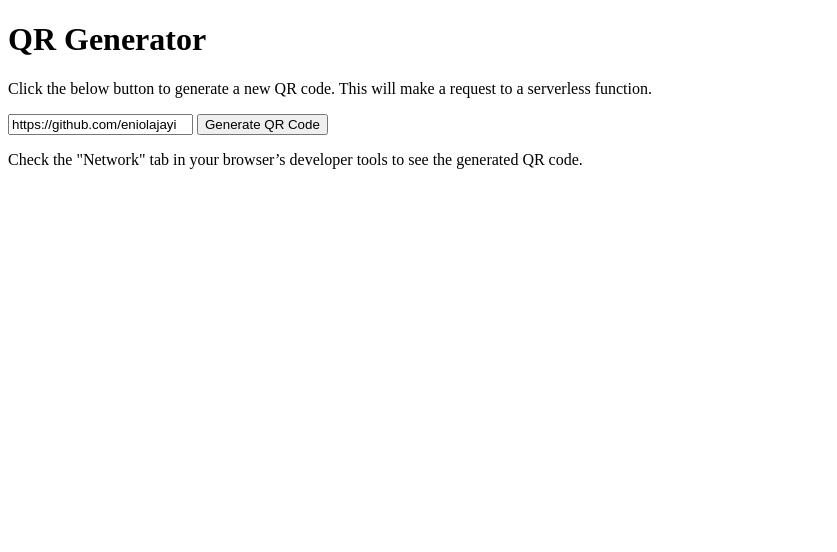
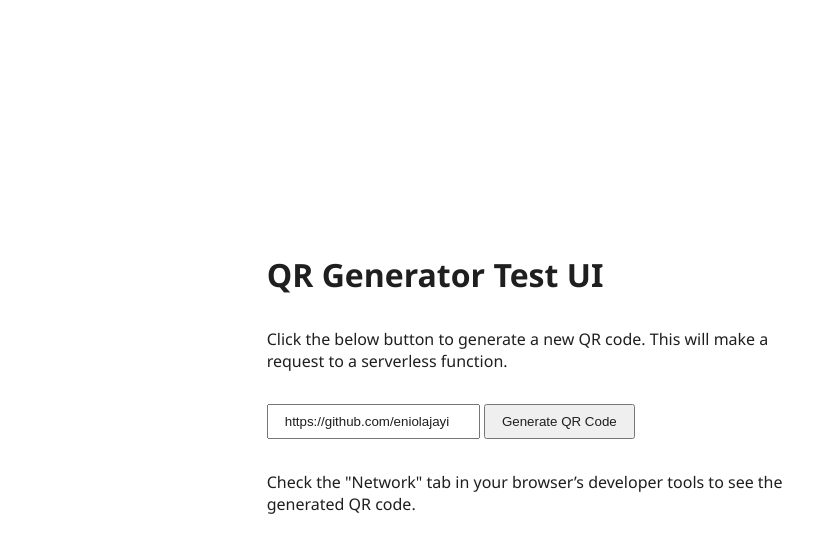
Before and after one commit to eniolajayi/worker-qr-code-generator, a website: page src/index.html in a window 1280 px wide. Shown: the whole page, without its empty margins (0-837 px from the left). Drawn offline with Linux system fonts and the light colour scheme.

Commit message:
improve styling

```diff
--- a/src/index.html
+++ b/src/index.html
@@ -6,21 +6,60 @@
     <meta http-equiv="X-UA-Compatible" content="IE=edge">
     <meta name="viewport" content="width=device-width, initial-scale=1.0">
     <title>Qr Code Generator on Cloudflare workers</title>
+    <style>
+        * {
+            box-sizing: border-box;
+            margin: 0;
+            padding: 0;
+        }
+
+        html {
+            font-size: 16px;
+        }
+
+        body {
+            width: 100%;
+            min-height: 100vh;
+            display: grid;
+            place-items: center;
+            vertical-align: baseline;
+            font-family: 'Segoe UI', Tahoma, Geneva, Verdana, sans-serif;
+            background-color: hsl(0, 100%, 100%);
+
+        }
+
+        body,input,button {
+            color:hsl(0, 0%, 12%);
+        }
+
+        input,button {
+            padding: 0.5rem 1rem;
+        }
+
+        p {
+            width: min(60ch, 100%);
+            margin-block: 2rem;
+        }
+
+
+    </style>
 </head>
 
 <body>
-    <h1>QR Generator</h1>
-    <p>Click the below button to generate a new QR code. This will make a request to a serverless function.</p>
-    <input type="text" id="text" value="https://github.com/eniolajayi""></input>
-    <button onclick="generate()">Generate QR Code</button>
-    <p>Check the "Network" tab in your browser’s developer tools to see the generated QR code.</p>
+    <main>
+        <h1>QR Generator Test UI</h1>
+        <p>Click the below button to generate a new QR code. This will make a request to a serverless function.</p>
+        <input type="text" id="text" value="https://github.com/eniolajayi""></input>
+        <button onclick=" generate()">Generate QR Code</button>
+        <p>Check the "Network" tab in your browser’s developer tools to see the generated QR code.</p>
+    </main>
     <script>
         function generate() {
             fetch(window.location.pathname, {
                 method: "POST",
                 headers: { "Content-Type": "application/json" },
                 body: JSON.stringify({ text: document.querySelector("#text").value })
-            })
+            });
         }
     </script>
 </body>
```
